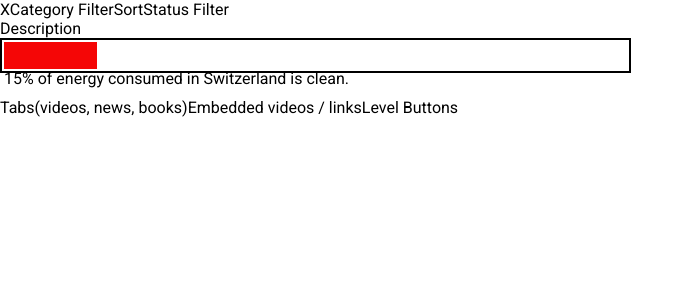
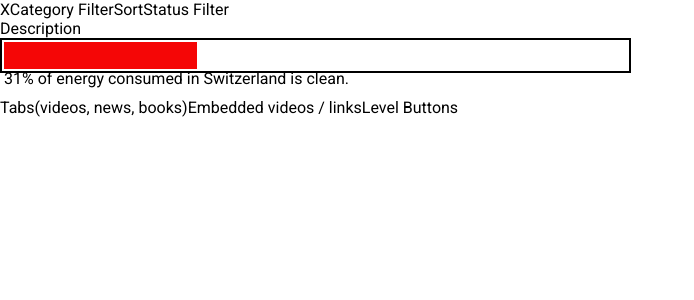
Before and after one commit to ChingT/Climate-Cockpit, a React (Vite) app in the folder frontend/: page /solutions in a window 1280 px wide. Shown: the top 300 px of the page, without its empty margins (0-694 px from the left). Built offline with nearby package versions, Linux system fonts and the light colour scheme; what javascript-time-ago would draw is missing.

Commit message:
ProgressBar is created

```diff
--- a/frontend/src/components/Solution/ProgressBar.style.js
+++ b/frontend/src/components/Solution/ProgressBar.style.js
@@ -3,13 +3,14 @@ import styled from "styled-components";
 export const ProgressContainer = styled.div`
   width: 631px;
   height: 35px;
-  border: 2px solid ${(props) => props.theme.colors.borderColor};
+  border: 2px solid ${(props) => props.theme.ProgressBarColors.borderColor};
   margin-bottom: 25px;
   padding: 2px;
 `;
 
 export const ProgressBar = styled.div`
   height: 100%;
-  background-color: ${(props) => props.theme.colors.progressBarBackground};
+  background-color: ${(props) =>
+    props.theme.ProgressBarColors.progressBarBackground};
   width: ${(props) => props.percentage}%;
 `;
--- a/frontend/src/components/Solution/SolutionDropDown.jsx
+++ b/frontend/src/components/Solution/SolutionDropDown.jsx
@@ -2,7 +2,7 @@ import { CategoryLabel, ImpactIcon } from "./solution.style.js";
 import React from "react";
 import { ThemeProvider } from "styled-components";
 import ProgressComponent from "./ProgressBar.jsx";
-import theme from "./theme";
+import theme from "../../styles/theme.js";
 
 export default function SolutionDropDown() {
   return (
@@ -11,9 +11,8 @@ export default function SolutionDropDown() {
       <CategoryLabel />
       <>Description</>
       <ThemeProvider theme={theme}>
-        <ProgressComponent percentage={15} />
+        <ProgressComponent percentage={31} />
       </ThemeProvider>
-      {/*<ProgressBar percentage={77} />*/}
       <Resources />
       <>Level Buttons</>
     </>
--- a/frontend/src/components/Solution/theme.js
+++ /dev/null
@@ -1,8 +0,0 @@
-const theme = {
-  colors: {
-    progressBarBackground: "#f50606",
-    borderColor: "black",
-  },
-};
-
-export default theme;
--- a/frontend/src/styles/theme.js
+++ b/frontend/src/styles/theme.js
@@ -1,4 +1,8 @@
 const theme = {
+  ProgressBarColors: {
+    progressBarBackground: "#f50606",
+    borderColor: "black",
+  },
   colors: {
     primary: "#e47d31",
     secondary: "white",
```
